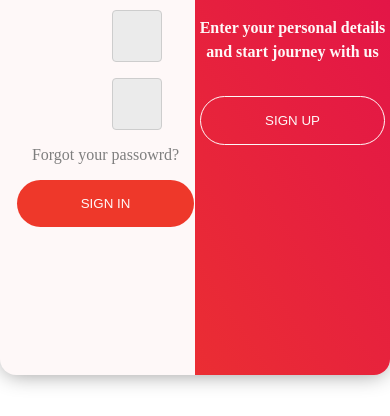
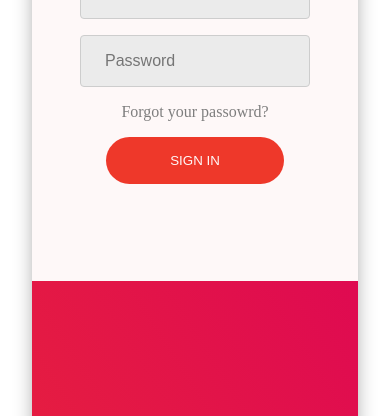
Before and after one commit to TahaEasy/SuperForm, a plain HTML site: page index.html in a window 390 px wide. Shown: the part 399-815 px from the top of the page. Drawn offline with Linux system fonts and the light colour scheme; a web font is replaced by a local one.

Commit message:
made it responsive

```diff
--- a/styles.css
+++ b/styles.css
@@ -15,7 +15,7 @@ body {
   justify-content: center;
   align-items: center;
   margin: 0;
-  height: 100vh;
+  min-height: 100vh;
   background-color: white;
 }
 
@@ -43,6 +43,7 @@ a:hover {
   max-width: 1200px;
   background-color: var(--color-white);
   padding: 1rem;
+  margin: 0 2rem;
   border-radius: 1rem;
   box-shadow: 0px 3px 21px -4px #929292;
   overflow: hidden;
@@ -272,3 +273,51 @@ a:hover {
 .forms-container.toggle-form .second-detail {
   left: 0%;
 }
+
+@media screen and (width <= 1024px) {
+  .inputs-container {
+    padding: 0 2rem;
+  }
+}
+@media screen and (width <= 720px) {
+  .forms-container {
+    flex-direction: column;
+    margin: 5rem 2rem;
+  }
+
+  .form-side {
+    width: 100%;
+  }
+
+  .details-side {
+    height: 50%;
+    width: 100%;
+    top: 50%;
+  }
+
+  .first-detail {
+    top: 0%;
+    left: 0%;
+  }
+
+  .second-detail {
+    top: -100%;
+    left: 0%;
+  }
+
+  .forms-container.toggle-form .details-side {
+    top: 0%;
+    right: 0%;
+    background-position: 0% 0;
+  }
+
+  .forms-container.toggle-form .first-detail {
+    top: 100%;
+    left: 0%;
+  }
+
+  .forms-container.toggle-form .second-detail {
+    top: 0%;
+    left: 0%;
+  }
+}
```
